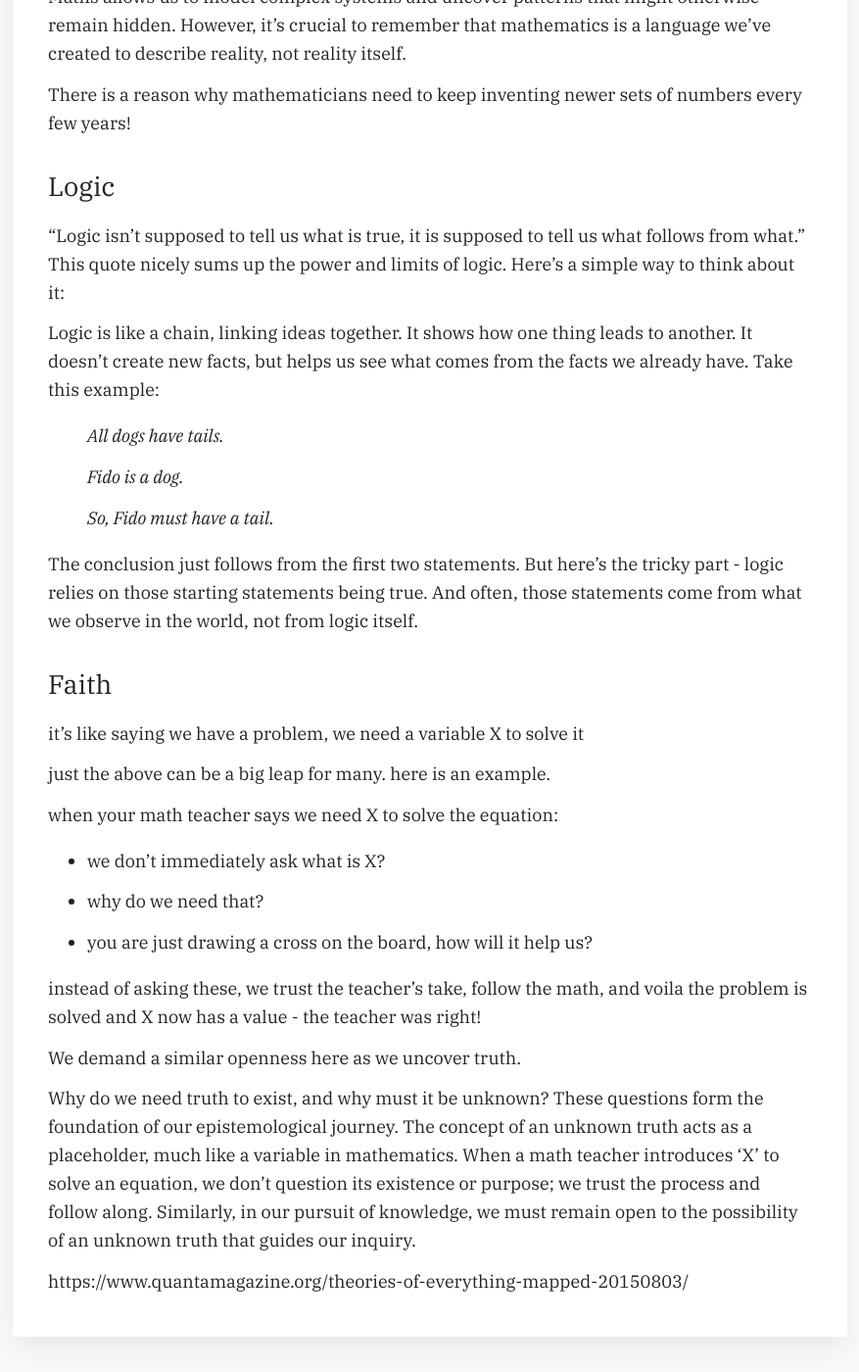
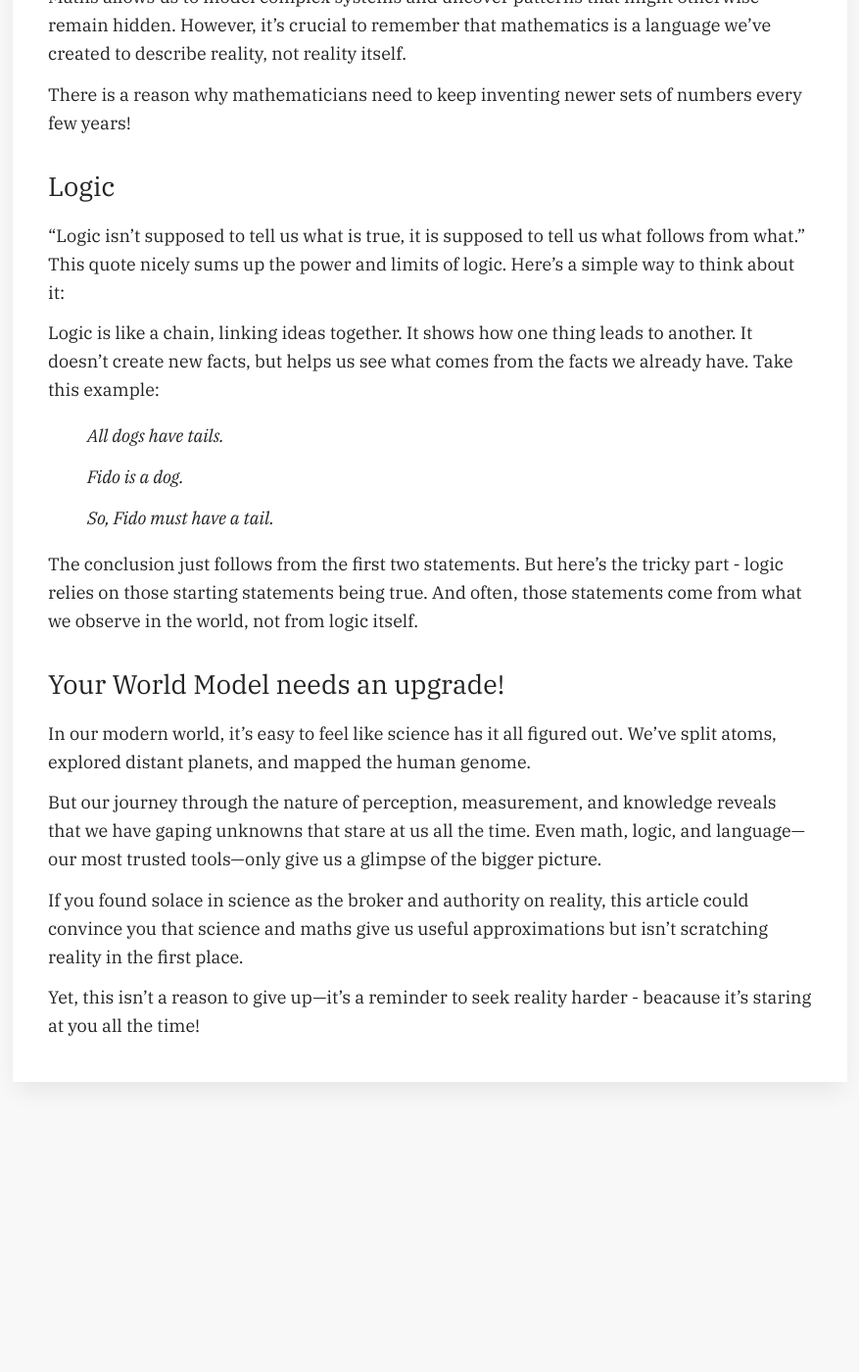
Before and after one commit to sriramvas/sriramvas.github.io, a Jekyll site: the page built from _posts/2024-08-20-reality-check.md, in a window 1280 px wide and 1400 px high, scrolled down 4767 px. Shown: the whole window at 98% size, without its empty margins (201-1078 px from the left). Built offline with Jekyll 4.4.1, drawn with Linux system fonts in a browser that asks for light colours; after the commit the page ends 5907 px from its top, so only the background shows below that.

Commit message:
Update 2024-08-20-reality-check.md

```diff
--- a/_posts/2024-08-20-reality-check.md
+++ b/_posts/2024-08-20-reality-check.md
@@ -86,21 +86,12 @@ Take this example:
 
 The conclusion just follows from the first two statements. But here's the tricky part - logic relies on those starting statements being true. And often, those statements come from what we observe in the world, not from logic itself.
 
-## Faith
+## Your World Model needs an upgrade!
 
-it's like saying we have a problem, we need a variable X to solve it
+In our modern world, it's easy to feel like science has it all figured out. We've split atoms, explored distant planets, and mapped the human genome.
 
-just the above can be a big leap for many. here is an example.
+But our journey through the nature of perception, measurement, and knowledge reveals that we have gaping unknowns that stare at us all the time. Even math, logic, and language—our most trusted tools—only give us a glimpse of the bigger picture.
 
-when your math teacher says we need X to solve the equation:
-- we don't immediately ask what is X?
-- why do we need that?
-- you are just drawing a cross on the board, how will it help us?
+If you found solace in science as the broker and authority on reality, this article could convince you that science and maths give us useful approximations but isn't scratching reality in the first place.
 
-instead of asking these, we trust the teacher's take, follow the math, and voila the problem is solved and X now has a value - the teacher was right!
-
-We demand a similar openness here as we uncover truth.
-
-Why do we need truth to exist, and why must it be unknown? These questions form the foundation of our epistemological journey. The concept of an unknown truth acts as a placeholder, much like a variable in mathematics. When a math teacher introduces 'X' to solve an equation, we don't question its existence or purpose; we trust the process and follow along. Similarly, in our pursuit of knowledge, we must remain open to the possibility of an unknown truth that guides our inquiry.
-
-https://www.quantamagazine.org/theories-of-everything-mapped-20150803/
+Yet, this isn’t a reason to give up—it’s a reminder to seek reality harder - beacause it's staring at you all the time!
```
